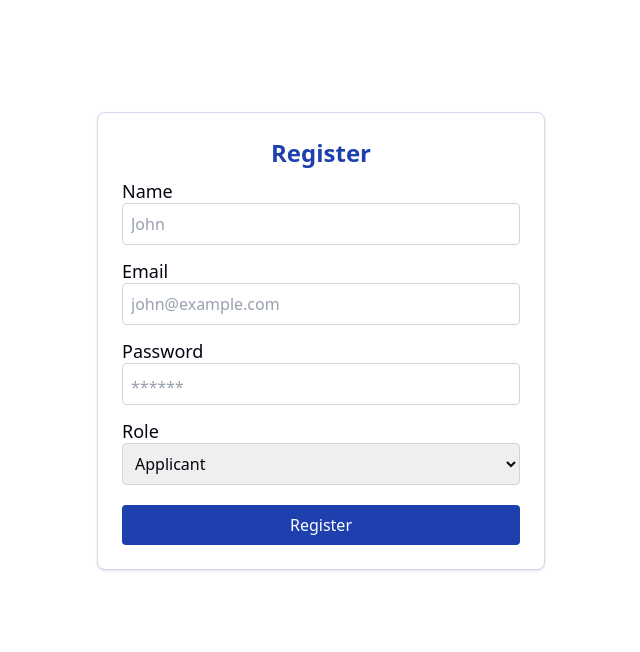
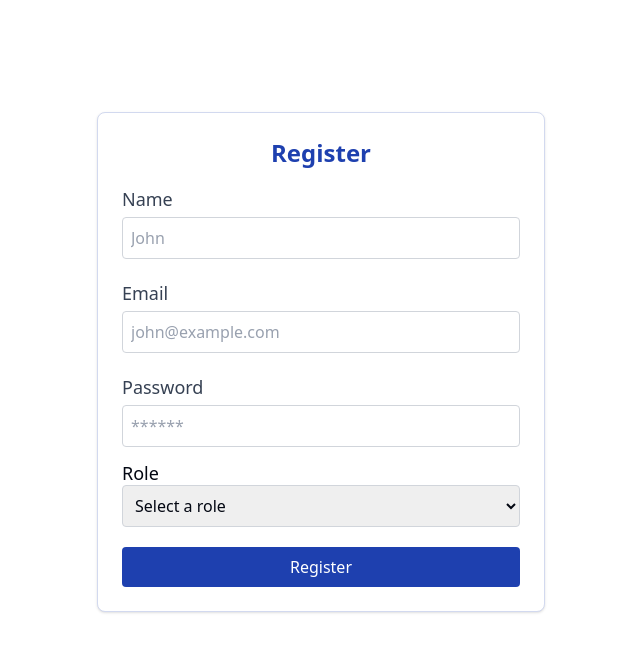
Before and after one commit to tewodros-m/TalentHub, a React (Vite) app in the folder frontend/: page /register in a window 1280 px wide. Shown: the top 652 px of the page, without its empty margins (319-959 px from the left). Built offline with nearby package versions, Linux system fonts and the light colour scheme; no server answers.

Commit message:
refactor(auth): refactor Register component to use Input component

```diff
--- a/frontend/src/pages/auth/Register.tsx
+++ b/frontend/src/pages/auth/Register.tsx
@@ -7,6 +7,7 @@ import { useNavigate } from 'react-router-dom';
 import { RegisterSchema } from '../../schema/authSchema';
 import type { RegisterRequest } from '../../types/authTypes';
 import type { ErrorType } from '../../types/errorType';
+import Input from '../../components/Input';
 
 const Register = () => {
   const [registerUser, { isLoading, error }] = useRegisterMutation();
@@ -37,58 +38,31 @@ const Register = () => {
         Register
       </h2>
       <form onSubmit={handleSubmit(onSubmit)} className='space-y-5'>
-        <div>
-          <label
-            className='block text-lg leading-3 font-medium mb-[6px]'
-            htmlFor='name'
-          >
-            Name
-          </label>
-          <input
+        <Input
+          label='Name'
+          id='name'
+          placeholder='John'
           {...register('name')}
-            placeholder='John'
-            className='w-full p-2 border rounded border-gray-300 outline-none focus:ring-2 focus:ring-secondary-500'
+          error={errors.name?.message}
         />
-          {errors.name && (
-            <p className='text-red-500 text-sm '>{errors.name.message}</p>
-          )}
-        </div>
 
-        <div>
-          <label
-            className='block text-lg leading-3 font-medium mb-[6px]'
-            htmlFor='email'
-          >
-            Email
-          </label>
-          <input
-            {...register('email')}
+        <Input
+          label='Email'
+          id='email'
           type='email'
           placeholder='john@example.com'
-            className='w-full p-2 border rounded border-gray-300 outline-none focus:ring-2 focus:ring-secondary-500'
+          {...register('email')}
+          error={errors.email?.message}
         />
-          {errors.email && (
-            <p className='text-red-500 text-sm '>{errors.email.message}</p>
-          )}
-        </div>
 
-        <div>
-          <label
-            className='block text-lg leading-3 font-medium mb-[6px]'
-            htmlFor='password'
-          >
-            Password
-          </label>
-          <input
-            {...register('password')}
+        <Input
+          label='Password'
+          id='password'
           type='password'
           placeholder='******'
-            className='w-full placeholder:relative placeholder:top-[3px] p-2 border rounded border-gray-300 outline-none focus:ring-2 focus:ring-secondary-500'
+          {...register('password')}
+          error={errors.password?.message}
         />
-          {errors.password && (
-            <p className='text-red-500 text-sm '>{errors.password.message}</p>
-          )}
-        </div>
 
         <div>
           <label
@@ -101,6 +75,7 @@ const Register = () => {
             {...register('role')}
             className='w-full p-2 border rounded border-gray-300 outline-none focus:ring-2 focus:ring-secondary-500'
           >
+            <option value=''>Select a role</option>
             <option value='applicant'>Applicant</option>
             <option value='employer'>Employer</option>
           </select>
```
Lines whose indentation alone changed are shown as unchanged.
